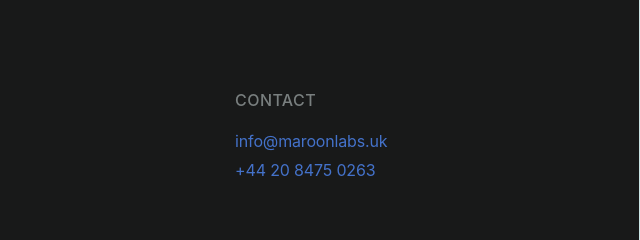
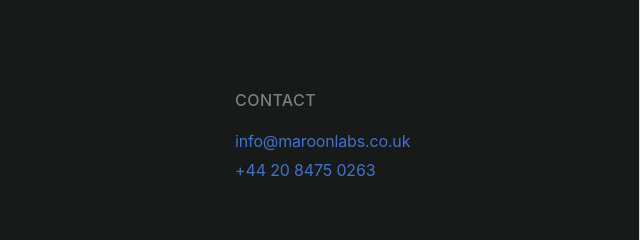
Before and after one commit to maroonlabs-uk/maroonlabs-uk.github.io, a plain HTML site: page index.html in a window 1280 px wide. Shown: the part 1000-1240 px from the top of the page, 640-1280 px from the left. Drawn offline with nearby package versions, Linux system fonts and the light colour scheme; a script that the page names is missing.

Commit message:
update website

```diff
--- a/index.html
+++ b/index.html
@@ -47,7 +47,7 @@
         </div>
         <div class="office-contacts-wrap">
           <h6 class="heading-3">Contact</h6>
-          <a href="#" class="link">info@maroonlabs.uk</a>
+          <a href="#" class="link">info@maroonlabs.co.uk</a>
           <a href="#" class="link">+44 20 8475 0263</a>
         </div>
       </div>
```
